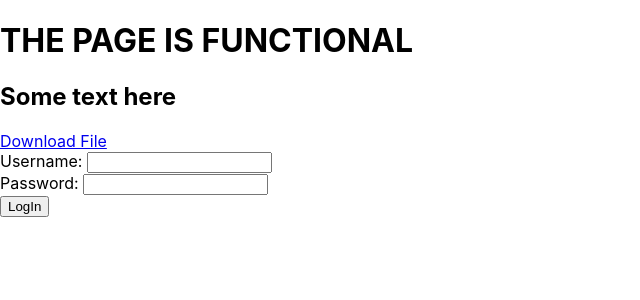
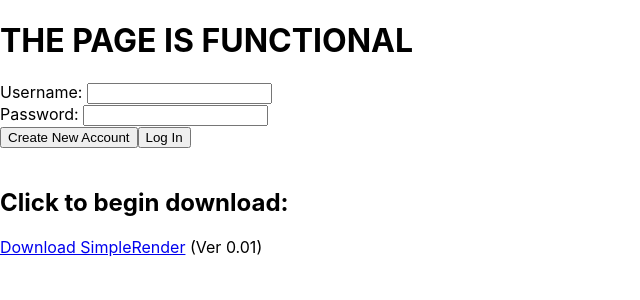
Before and after one commit to ShererStress/SimpleRenderFrontend, a React (Create React App) app: page / in a window 1280 px wide. Shown: the top 300 px of the page, without its empty margins (0-640 px from the left). Built offline with nearby package versions, Linux system fonts and the light colour scheme.

Commit message:
Login, LogOut, Create users working. Download link now updates user.

```diff
--- a/src/App.js
+++ b/src/App.js
@@ -6,17 +6,153 @@ class App extends Component {
   constructor(props) {
     super(props);
 
+    this.handleFormUpdate = this.handleFormUpdate.bind(this);
+    this.handleCreateUser = this.handleCreateUser.bind(this);
+    this.handleLogIn = this.handleLogIn.bind(this);
+    this.clearForm = this.clearForm.bind(this);
+    this.handleLogOut = this.handleLogOut.bind(this);
+    this.handleDownload = this.handleDownload.bind(this);
+
     this.state = {
+      currentVer: 0.01,
       someData: "THE PAGE IS FUNCTIONAL",
-      loggedUseData: {
+      loggedUserData: {
         username: null,
         mostrecentver: null,
+        userDatabaseID: null,
       },
       formData: {
         username: "",
         password: "",
       },
     };
+  };
+
+  handleFormUpdate(eventIn) {
+    let whichInput = eventIn.target.name;
+    let newValue = eventIn.target.value;
+
+    this.setState( (prevState) => {
+      return {
+        formData: Object.assign(
+          {},
+          prevState.formData,
+          {[whichInput]: newValue}
+        )
+      }
+    })
+  };
+
+  handleCreateUser(eventIn) {
+    eventIn.preventDefault();
+    let userData = {
+      username: this.state.formData.username,
+      password: this.state.formData.password,
+    }
+
+    fetch(`http://localhost:3000/users`, {
+      body: JSON.stringify(userData),
+      method: "POST",
+      headers: {
+        'Accept': 'application/json, text/plain, */*',
+        'Content-Type': 'application/json'
+      }
+    })
+    .then(data => {
+      console.log("New user created");
+      this.handleLogIn();
+    })
+  };
+
+  handleLogIn(eventIn = null) {
+    if(eventIn != null) {
+      eventIn.preventDefault();
+    }
+
+    let userData = {
+      username: this.state.formData.username,
+      password: this.state.formData.password,
+    }
+
+    fetch(`http://localhost:3000/users/logIn`, {
+      body: JSON.stringify(userData),
+      method: "POST",
+      headers: {
+        'Accept': 'application/json, text/plain, */*',
+        'Content-Type': 'application/json'
+      }
+    })
+    .then(data => {
+      return data.json();
+    }).then(jData => {
+      if(jData !== null) {
+        let usersVersion = parseFloat(jData.mostrecentver)
+        this.setState( (prevState) => {
+          return {
+            loggedUserData: {
+              username: jData.username,
+              mostrecentver: usersVersion,
+              userDatabaseID: jData.id,
+            }
+          }
+        })
+        console.log("LOGGED IN");
+
+      } else {
+        console.log("INVALID CREDENTIALS");
+      }
+      console.log("Clear the form");
+      this.clearForm();
+    })
+
+  };
+
+  clearForm() {
+    this.setState( (prevState) => {
+      return {
+        formData: {
+          username: "",
+          password: "",
+        }
+      }
+    })
+  }
+
+  handleLogOut() {
+    this.setState( (prevState) => {
+      return {
+        loggedUserData: {
+          username: null,
+          mostrecentver: null,
+          userDatabaseID: null,
+        }
+      }
+    })
+  };
+
+  handleDownload() {
+    let userData = {currentVersion: this.state.currentVer,};
+    fetch(`http://localhost:3000/users/${this.state.loggedUserData.userDatabaseID}`, {
+      body: JSON.stringify(userData),
+      method: "PUT",
+      headers: {
+        'Accept': 'application/json, text/plain, */*',
+        'Content-Type': 'application/json'
+      }
+    }).then(data => {
+
+      this.setState( (prevState) => {
+        return {
+          loggedUserData: Object.assign(
+            {},
+            prevState.loggedUserData,
+            {mostrecentver: prevState.currentVer}
+          )
+        }
+      })
+
+      return data.json();
+    });
   };
 
 
@@ -28,15 +164,29 @@ class App extends Component {
     return (
       <div>
         <h1> {this.state.someData} </h1>
-        <h2> Some text here </h2>
-        <a href="./downloads/testReadme.txt" download>Download File</a>
 
-        <form>
-          Username: <input type="text"></input> <br/>
-          Password: <input type="password"></input> <br/>
-          <button> LogIn </button>
-        </form>
 
+        { this.state.loggedUserData.username === null ?
+          <form>
+            Username: <input onChange={this.handleFormUpdate} type="text" name="username" value={this.state.formData.username}></input> <br/>
+            Password: <input onChange={this.handleFormUpdate} type="password" name="password" value={this.state.formData.password}></input> <br/>
+            <button onClick={this.handleCreateUser}> Create New Account </button>
+            <button onClick={this.handleLogIn}> Log In </button>
+          </form>
+        :
+          <div>
+            <h2> Welcome, {this.state.loggedUserData.username} <button onClick={this.handleLogOut}> Log Out</button></h2>
+            <h3> Your most recently downloaded version was: {this.state.loggedUserData.mostrecentver} </h3>
+            {this.state.loggedUserData.mostrecentver >= this.state.currentVer ?
+              <h3> You have the up-to-date version! </h3>
+              :
+              <h3> A new version is available ({this.state.loggedUserData.mostrecentver}  -> {this.state.currentVer}) </h3>
+            }
+            </div>
+        }
+        <br/>
+        <h2> Click to begin download: </h2>
+        <a href="./downloads/testReadme.txt" onClick={this.handleDownload} download>Download SimpleRender</a> (Ver {this.state.currentVer})
 
       </div>
     );
```
